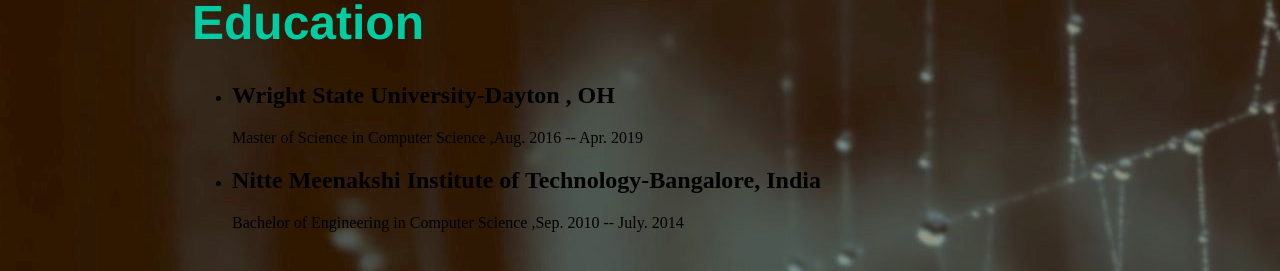
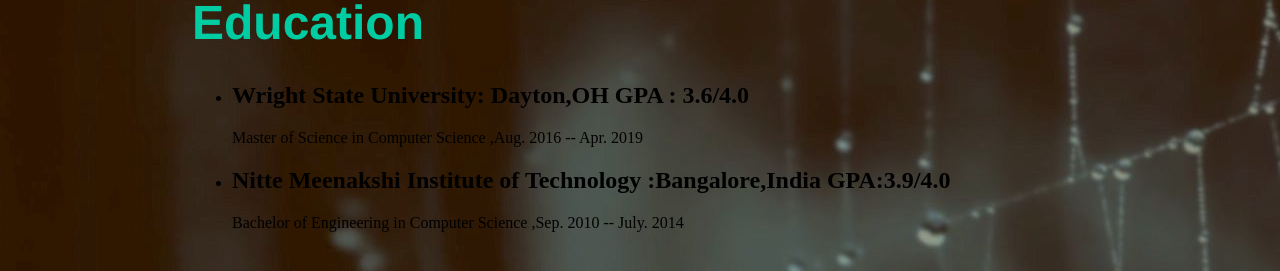
Before and after one commit to prembhusal/prembhusalWebsite, a Jekyll site: the page built from about/index.html, in a window 1280 px wide. Shown: the part 155-426 px from the top of the page. Built offline with Jekyll 4.4.1, drawn with Linux system fonts in a browser that asks for light colours.

Commit message:
Update index.html

```diff
--- a/about/index.html
+++ b/about/index.html
@@ -5,9 +5,9 @@ title: prembhusal
 <div class="about">
 	<h1>Education</h1>
 	<ul>
-		<li> <h2>Wright State University-Dayton , OH </h2>
+		<li> <h2>Wright State University: Dayton,OH 		GPA : 3.6/4.0</h2>
       Master of Science in Computer Science ,Aug. 2016 -- Apr. 2019</li>
-		<li> <h2>Nitte Meenakshi Institute of Technology-Bangalore, India</h2>
+		<li> <h2>Nitte Meenakshi Institute of Technology :Bangalore,India 	GPA:3.9/4.0</h2>
       Bachelor of Engineering in Computer Science ,Sep. 2010 -- July. 2014</li>
 		</ul>
   <h1>Experience</h1>
```
